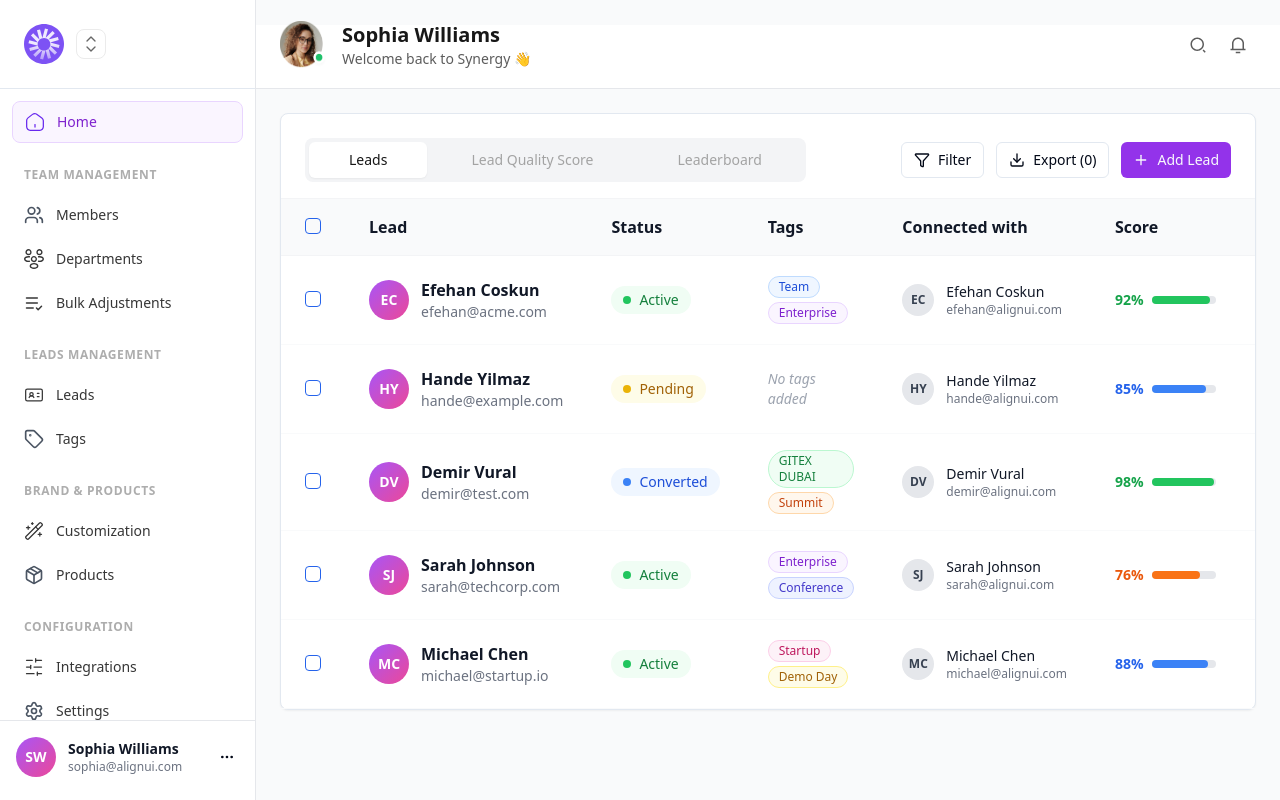
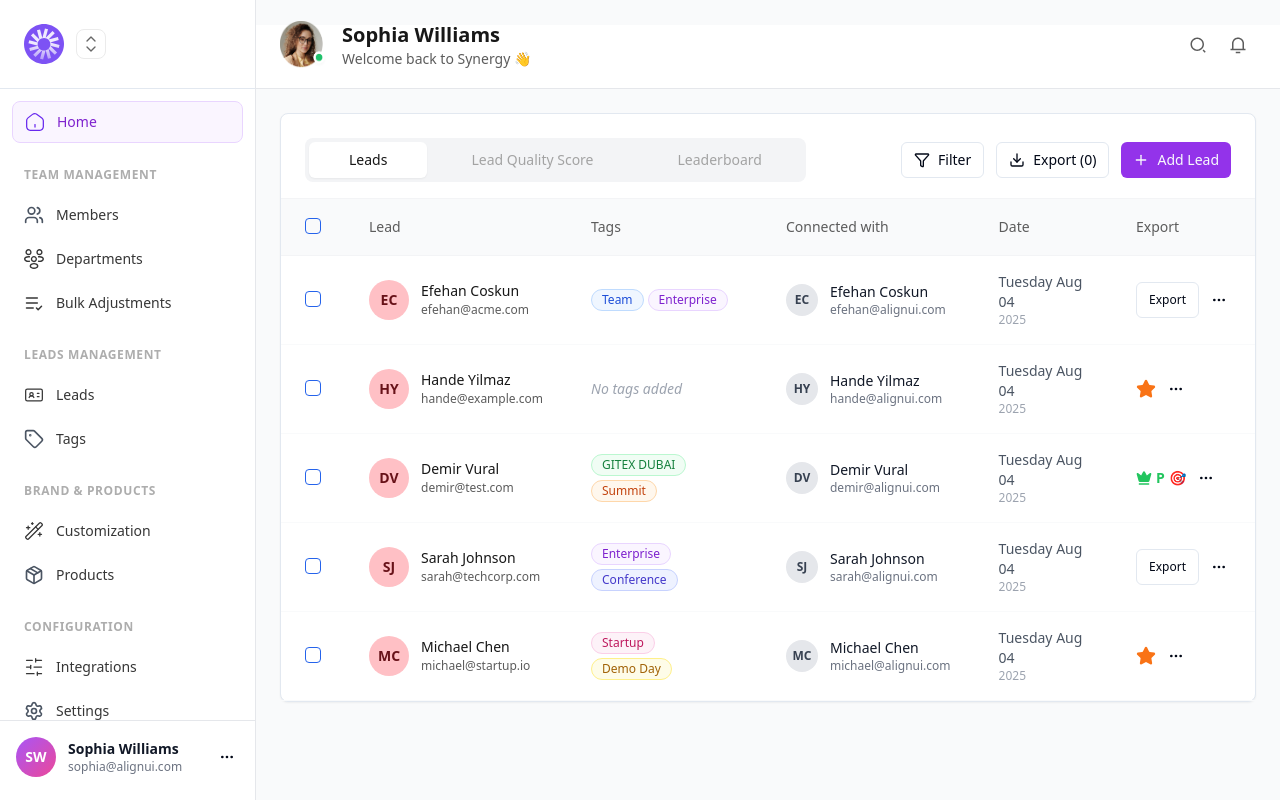
Before and after one commit to tushar-h789/dashboard-task, a React (Vite) app: page / in a window 1280 px wide. Built offline with nearby package versions, Linux system fonts and the light colour scheme.

Commit message:
table lead colomn modified

```diff
--- a/src/components/dashboard/LeadsTable.tsx
+++ b/src/components/dashboard/LeadsTable.tsx
@@ -20,6 +20,16 @@ export function LeadsTable() {
     { id: "leads", name: "Leads" },
     { id: "quality", name: "Lead Quality Score" },
     { id: "leaderboard", name: "Leaderboard" },
+  ];
+
+  // Define table headers config at the top
+  const tableHeaders = [
+    { id: "checkbox", label: "", isCheckbox: true },
+    { id: "lead", label: "Lead" },
+    { id: "tags", label: "Tags" },
+    { id: "connectedWith", label: "Connected with" },
+    { id: "date", label: "Date" },
+    { id: "actions", label: "Export" },
   ];
 
   const leadsData = [
@@ -163,33 +173,6 @@ export function LeadsTable() {
     );
   };
 
-  const getStatusColor = (status: string) => {
-    const colors = {
-      Active: {
-        bg: "bg-green-50",
-        text: "text-green-700",
-        dot: "bg-green-500",
-      },
-      Pending: {
-        bg: "bg-yellow-50",
-        text: "text-yellow-700",
-        dot: "bg-yellow-500",
-      },
-      Converted: {
-        bg: "bg-blue-50",
-        text: "text-blue-700",
-        dot: "bg-blue-500",
-      },
-    };
-    return (
-      colors[status as keyof typeof colors] || {
-        bg: "bg-gray-50",
-        text: "text-gray-700",
-        dot: "bg-gray-500",
-      }
-    );
-  };
-
   const renderExportIcon = (type: string) => {
     switch (type) {
       case "star":
@@ -256,38 +239,30 @@ export function LeadsTable() {
             <table className="w-full">
               <thead>
                 <tr className="border-b border-gray-100 bg-gray-50">
-                  <th className="text-left py-4 px-6 w-12">
-                    <Checkbox
-                      checked={selectedLeads.length === leadsData.length}
-                      onCheckedChange={handleSelectAll}
-                    />
-                  </th>
-                  <th className="text-left py-4 px-6 font-semibold text-gray-900">
-                    Lead
-                  </th>
-                  <th className="text-left py-4 px-6 font-semibold text-gray-900">
-                    Status
-                  </th>
-                  <th className="text-left py-4 px-6 font-semibold text-gray-900">
-                    Tags
-                  </th>
-                  <th className="text-left py-4 px-6 font-semibold text-gray-900">
-                    Connected with
-                  </th>
-                  <th className="text-left py-4 px-6 font-semibold text-gray-900">
-                    Score
-                  </th>
-                  <th className="text-left py-4 px-6 font-semibold text-gray-900">
-                    Date
-                  </th>
-                  <th className="text-left py-4 px-6 font-semibold text-gray-900">
-                    Actions
-                  </th>
+                  {tableHeaders.map((header) => (
+                    <th
+                      key={header.id}
+                      className={`text-left py-4 px-6 ${
+                        header.id === "checkbox"
+                          ? "w-12"
+                          : "text-sm font-normal text-[#5C5C5C]"
+                      }`}
+                    >
+                      {header.isCheckbox ? (
+                        <Checkbox
+                          checked={selectedLeads.length === leadsData.length}
+                          onCheckedChange={handleSelectAll}
+                        />
+                      ) : (
+                        header.label
+                      )}
+                    </th>
+                  ))}
                 </tr>
               </thead>
+
               <tbody>
                 {leadsData.map((lead) => {
-                  const statusColors = getStatusColor(lead.status);
                   return (
                     <tr
                       key={lead.id}
@@ -303,34 +278,25 @@ export function LeadsTable() {
                           }
                         />
                       </td>
-                      <td className="py-4 px-6">
+                      <td className="py-3 px-6">
                         <div className="flex items-center gap-3">
-                          <div className="w-10 h-10 bg-gradient-to-br from-purple-500 to-pink-500 rounded-full flex items-center justify-center text-white text-sm font-bold">
+                          <div className="w-10 h-10 bg-[#FFC0C5] to-pink-500 rounded-full flex items-center justify-center text-[#681219] text-sm font-bold">
                             {lead.name
                               .split(" ")
                               .map((n) => n[0])
                               .join("")}
                           </div>
                           <div>
-                            <p className="font-semibold text-gray-900">
+                            <p className="text-sm  text-[#171717]">
                               {lead.name}
                             </p>
-                            <p className="text-sm text-gray-500">
+                            <p className="text-[12px] text-[#5C5C5C]">
                               {lead.email}
                             </p>
                           </div>
                         </div>
                       </td>
-                      <td className="py-4 px-6">
-                        <div
-                          className={`inline-flex items-center gap-2 px-3 py-1 rounded-full text-sm font-medium ${statusColors.bg} ${statusColors.text}`}
-                        >
-                          <div
-                            className={`w-2 h-2 rounded-full ${statusColors.dot}`}
-                          ></div>
-                          {lead.status}
-                        </div>
-                      </td>
+
                       <td className="py-4 px-6">
                         <div className="flex flex-wrap gap-1">
                           {lead.tags.length > 0 ? (
@@ -376,33 +342,7 @@ export function LeadsTable() {
                           </div>
                         </div>
                       </td>
-                      <td className="py-4 px-6">
-                        <div className="flex items-center gap-2">
-                          <div
-                            className={`text-sm font-bold ${
-                              lead.score >= 90
-                                ? "text-green-600"
-                                : lead.score >= 80
-                                ? "text-blue-600"
-                                : "text-orange-600"
-                            }`}
-                          >
-                            {lead.score}%
-                          </div>
-                          <div className="w-16 bg-gray-200 rounded-full h-2">
-                            <div
-                              className={`h-2 rounded-full ${
-                                lead.score >= 90
-                                  ? "bg-green-500"
-                                  : lead.score >= 80
-                                  ? "bg-blue-500"
-                                  : "bg-orange-500"
-                              }`}
-                              style={{ width: `${lead.score}%` }}
-                            ></div>
-                          </div>
-                        </div>
-                      </td>
+
                       <td className="py-4 px-6">
                         <div className="text-sm text-gray-600">
                           <div className="font-medium">
```
